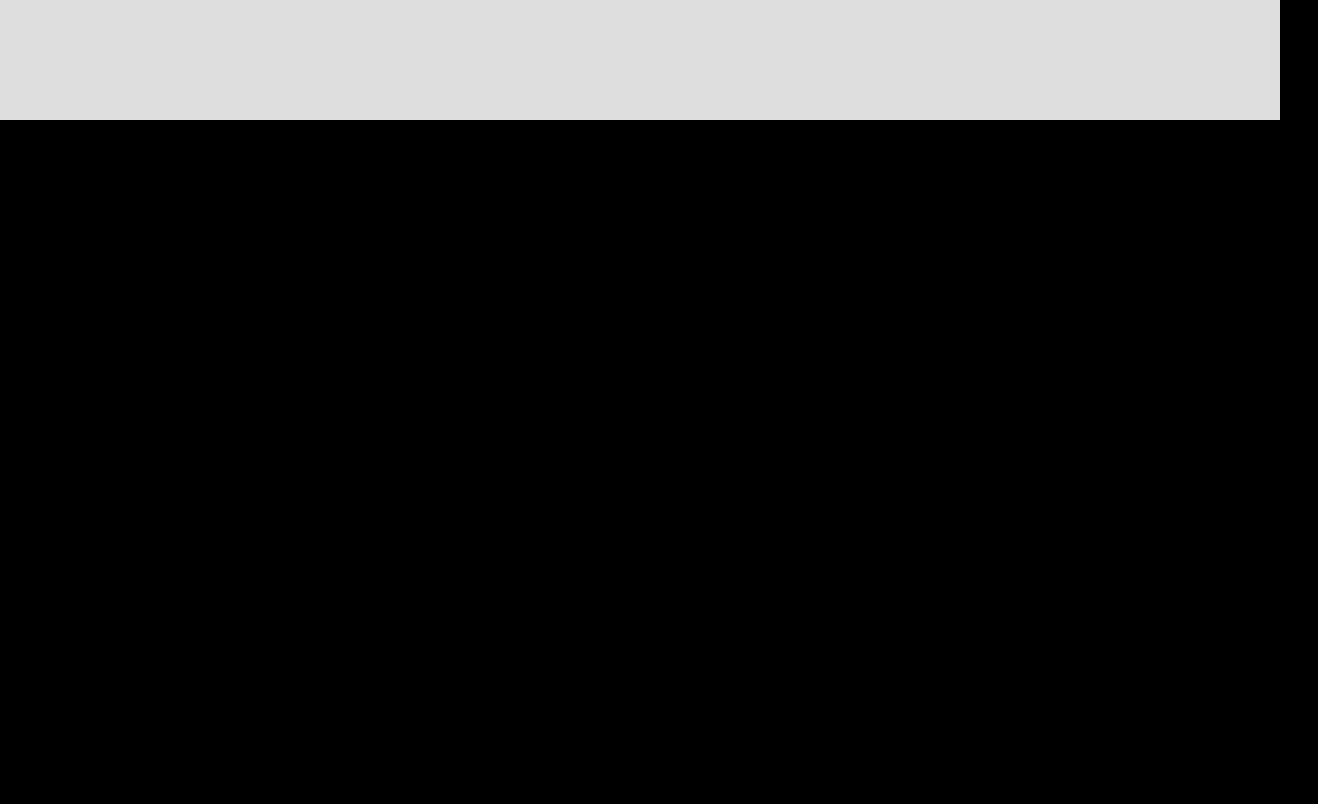
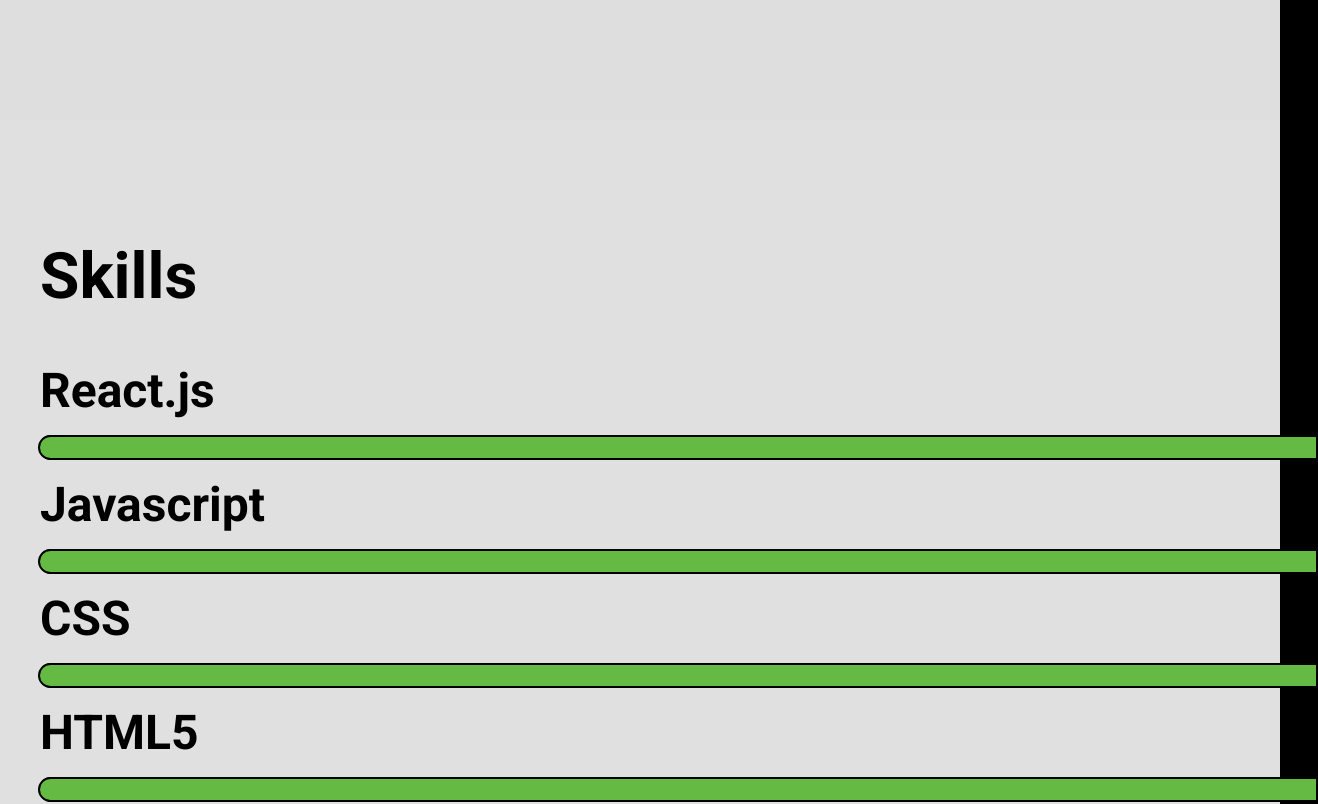
Before and after one commit to ejmorian/reactx, a React (Vite) app in the folder project-one/experiment-one/: page / in a window 1280 px wide. Shown: the part 680-1484 px from the top of the page, 1318 px wide, since content can reach past the window. Before the commit the page ends 800 px from the top, so only its background shows below. Built offline with nearby package versions, Linux system fonts and the light colour scheme.

Commit message:
add content skills

```diff
--- a/project-one/experiment-one/src/App.jsx
+++ b/project-one/experiment-one/src/App.jsx
@@ -2,6 +2,7 @@
 import { useState } from 'react'
 import Nav from './components/nav'
 import Header from './components/header'
+import Content from './components/content'
 
 //We are now learning useState
 // useState is an object/hook that returns 2 values, a currentstate, and a function to update a state normally prefixed with `set`.
@@ -15,6 +16,7 @@
     <div className='container'>
       <Nav menuOne="About" menuTwo="Projects" menuThree="Code" />
       <Header title="Hi, I am JMorian" subTitle="I am a Front-End Developer" />
+      <Content />
     </div>
   )
 }
--- /dev/null
+++ b/project-one/experiment-one/src/components/content.jsx
@@ -0,0 +1,26 @@
+import styles from '../css/content.module.css'
+
+export default function Content(props) {
+    const skills = ['React.js', 'Javascript', 'CSS', 'HTML5']
+    return (
+
+        <div>
+            <div className={styles.content}>
+                <h2>Skills</h2>
+                <div className={styles.list}>
+                    {skills.map(skill => {
+                        return (<div>
+                            <h3>{skill}</h3>
+                            <div className={styles.bar}>
+                                <div className={styles.barLevel}> </div>
+                            </div>
+                        </div>
+                        )
+                    })}
+                </div>
+
+            </div>
+        </div>
+    )
+
+}
--- /dev/null
+++ b/project-one/experiment-one/src/css/content.module.css
@@ -0,0 +1,42 @@
+.content {
+    height: 100dvh;
+    background-color: rgba(238, 238, 238, 0.941);
+    display: flex;
+    flex-direction: column;
+    justify-content: center;
+    padding: 0 2.5rem;
+    gap: 2rem;
+
+}
+
+.content h2 {
+    font-size: 4rem;
+}
+
+.content h3 {
+    margin: 1rem 0;
+    font-size: 3rem;
+}
+
+.bar {
+    position: relative;
+    width: 100%;
+    height: 25px;
+    border-radius: 10px;
+    background-color: black;
+}
+
+.barLevel {
+    position: absolute;
+    top: 0;
+    translate: -2px;
+    width: 1280px;
+    height: 25px;
+
+    border-top-left-radius: 25px;
+    border-bottom-left-radius: 25px;
+    border-radius: left 0;
+    background-color: rgb(100, 186, 66);
+    border: solid black 2px;
+
+}
--- a/project-one/experiment-one/src/css/header.module.css
+++ b/project-one/experiment-one/src/css/header.module.css
@@ -8,6 +8,7 @@
     padding-left: 2.5rem;
     width: 100dvw;
     max-width: 1920px;
+
 }
 
 
```
